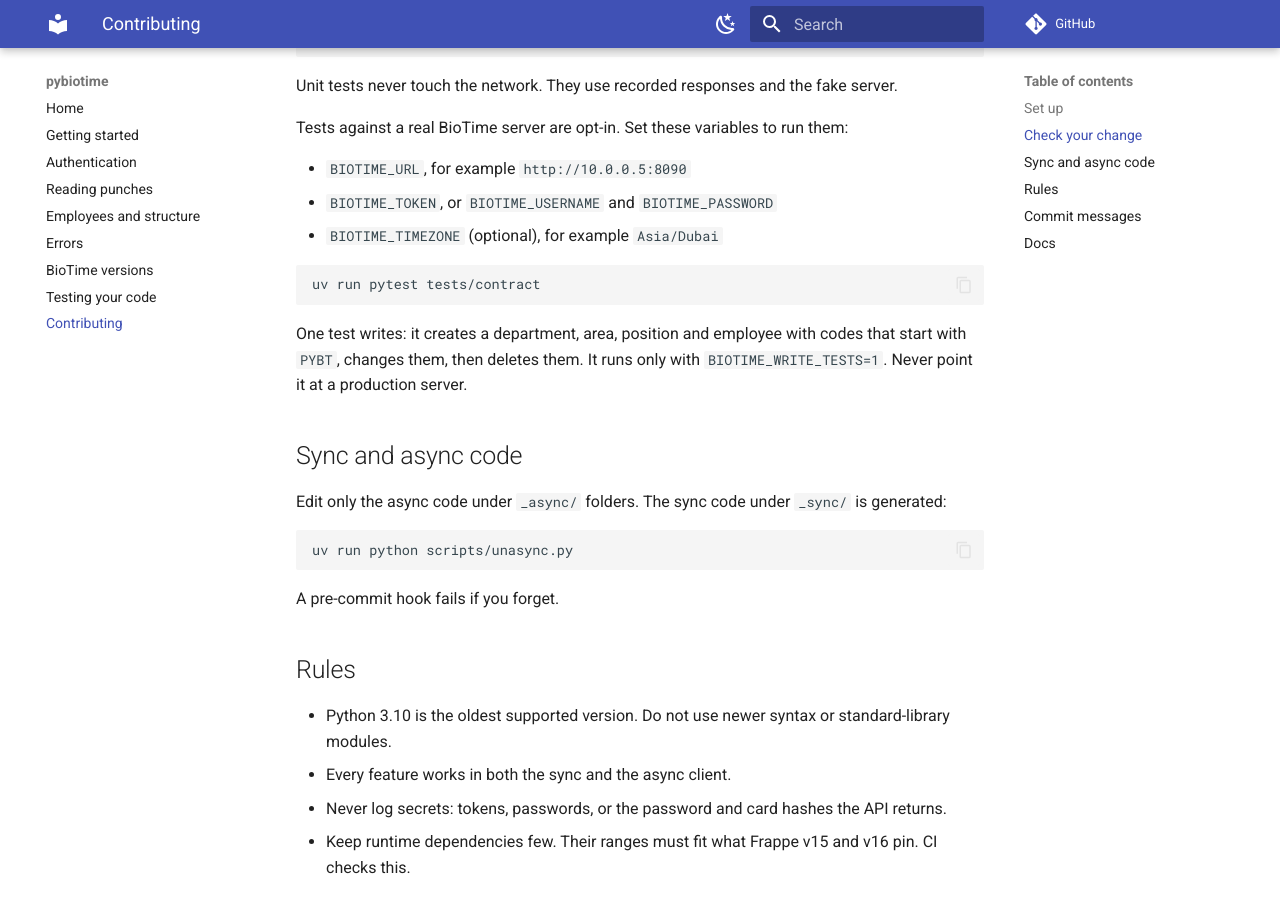
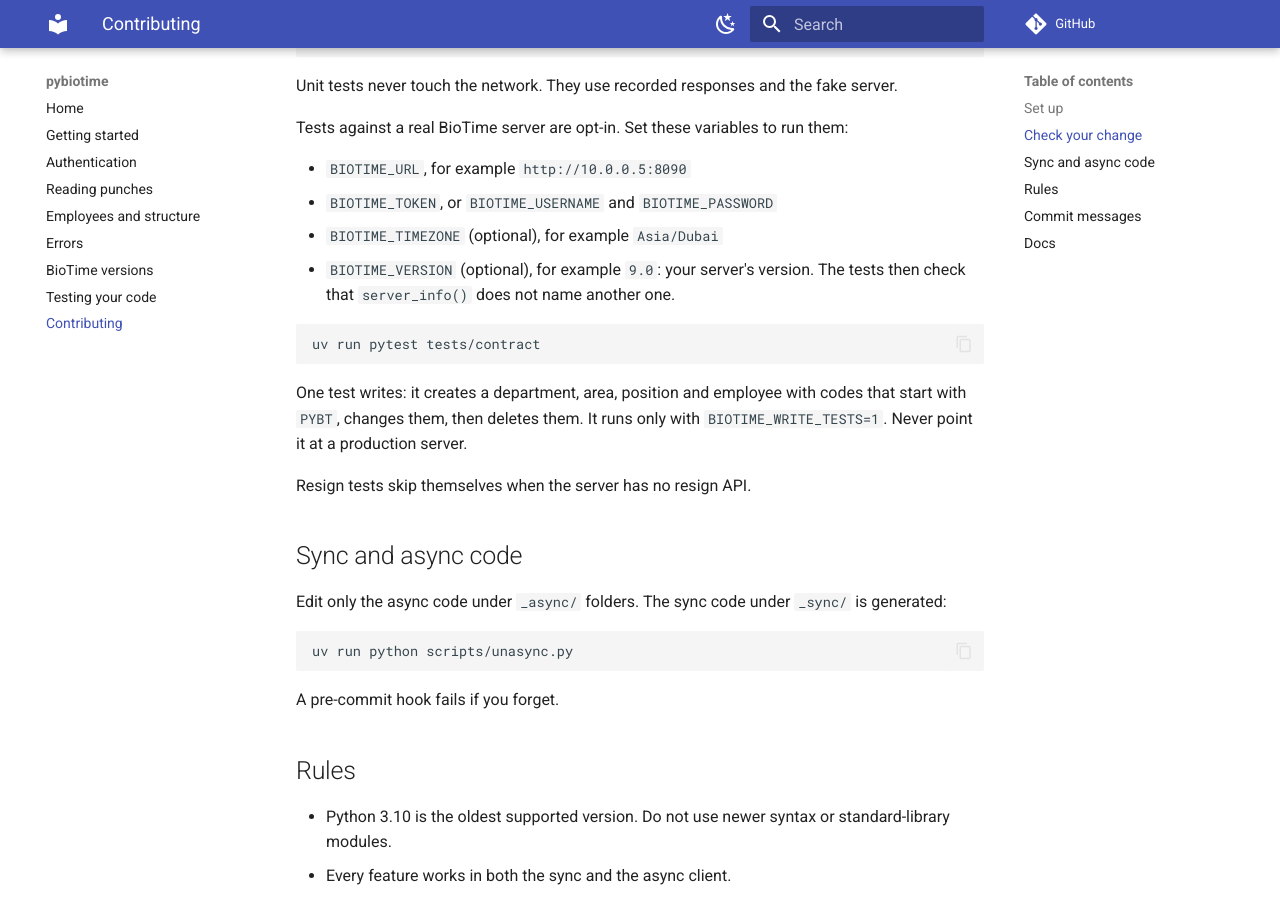
Before and after one commit to MalikZu/pybiotime, an MkDocs documentation site: the page built from docs/contributing.md, in a window 1280 px wide and 900 px high, scrolled down 466 px. Built offline with MkDocs 1.6.1 and Material for MkDocs 9.7.7, drawn with Linux system fonts in a browser that asks for light colours; comment, search, counter and statistics services are not loaded.

Commit message:
test: skip live resign tests on servers without the resign API
The versions guide asks 8.x and 9.0 owners to run the live tests, but
the resign tests failed wherever the resign API is missing. They now
skip when server_info() says so. BIOTIME_VERSION is documented, and the
version check accepts a guess that names only the generation.

````diff
--- a/docs/contributing.md
+++ b/docs/contributing.md
@@ -25,6 +25,8 @@
 - `BIOTIME_URL`, for example `http://10.0.0.5:8090`
 - `BIOTIME_TOKEN`, or `BIOTIME_USERNAME` and `BIOTIME_PASSWORD`
 - `BIOTIME_TIMEZONE` (optional), for example `Asia/Dubai`
+- `BIOTIME_VERSION` (optional), for example `9.0`: your server's version. The tests then
+  check that `server_info()` does not name another one.
 
 ```bash
 uv run pytest tests/contract
@@ -33,6 +35,8 @@
 One test writes: it creates a department, area, position and employee with codes that
 start with `PYBT`, changes them, then deletes them. It runs only with
 `BIOTIME_WRITE_TESTS=1`. Never point it at a production server.
+
+Resign tests skip themselves when the server has no resign API.
 
 ## Sync and async code
 
````
Also changed, not shown: docs/versions.md (+2 -2 lines), 2 other files.
